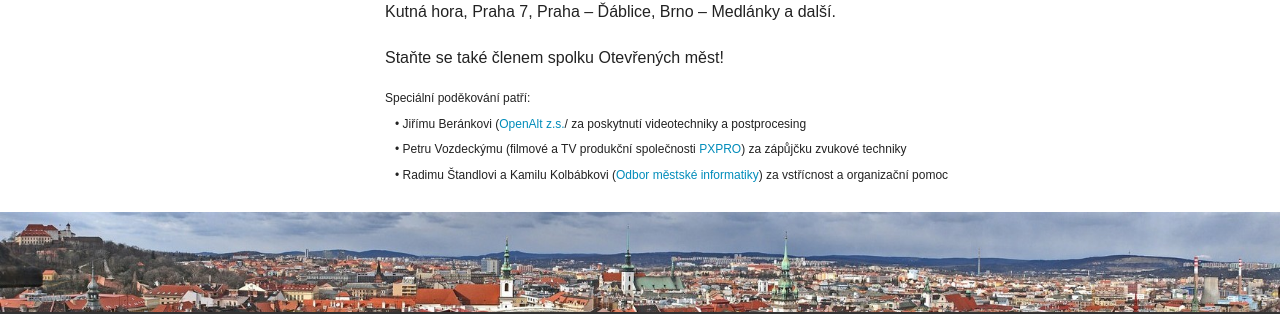
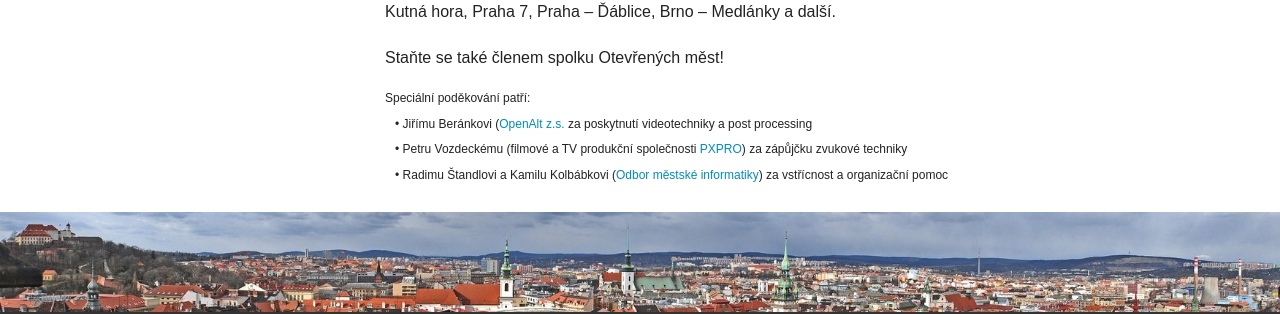
Before and after one commit to otevrenamesta/otevrenamesta.github.io, a Jekyll site: the page built from _posts/2016-07-13-clenska_schuze_01_zprava.md, in a window 1280 px wide. Shown: the part 606-920 px from the top of the page. Built offline with Jekyll 4.4.1, drawn with Linux system fonts in a browser that asks for light colours; nearby versions of some CDN libraries; library files that are not in the unit come from our copies.

Commit message:
kosmeticke

```diff
--- a/_posts/2016-07-13-clenska_schuze_01_zprava.md
+++ b/_posts/2016-07-13-clenska_schuze_01_zprava.md
@@ -18,9 +18,10 @@
 
 Staňte se také členem spolku Otevřených měst!
 
+
 <sup>
 Speciální poděkování patří:
-&nbsp;&nbsp;&nbsp;&bull; Jiřímu Beránkovi ([OpenAlt z.s.](https://www.openalt.org/)/ za poskytnutí videotechniky a postprocesing
-&nbsp;&nbsp;&nbsp;&bull; Petru Vozdeckýmu (filmové a TV produkční společnosti [PXPRO](http://www.pxpro.cz)) za zápůjčku zvukové techniky
+&nbsp;&nbsp;&nbsp;&bull; Jiřímu Beránkovi ([OpenAlt z.s.](https://www.openalt.org/) za poskytnutí videotechniky a post processing
+&nbsp;&nbsp;&nbsp;&bull; Petru Vozdeckému (filmové a TV produkční společnosti [PXPRO](http://www.pxpro.cz)) za zápůjčku zvukové techniky
 &nbsp;&nbsp;&nbsp;&bull; Radimu Štandlovi a Kamilu Kolbábkovi ([Odbor městské informatiky](https://www.brno.cz/sprava-mesta/magistrat-mesta-brna/kancelar-namestka-primatora-pro-oblast-smart-city/odbor-mestske-informatiky)) za vstřícnost a organizační pomoc
 </sup>
```
